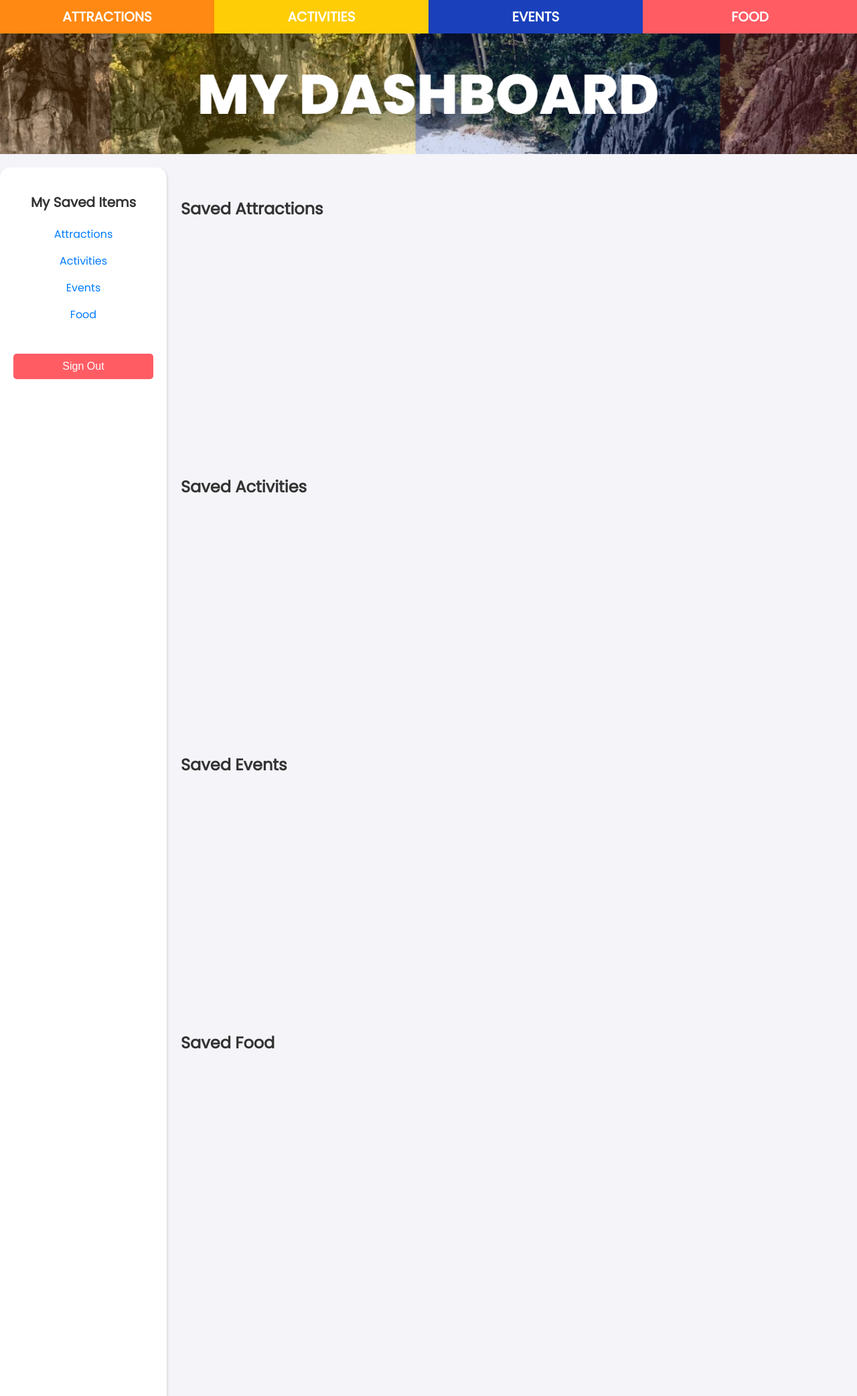
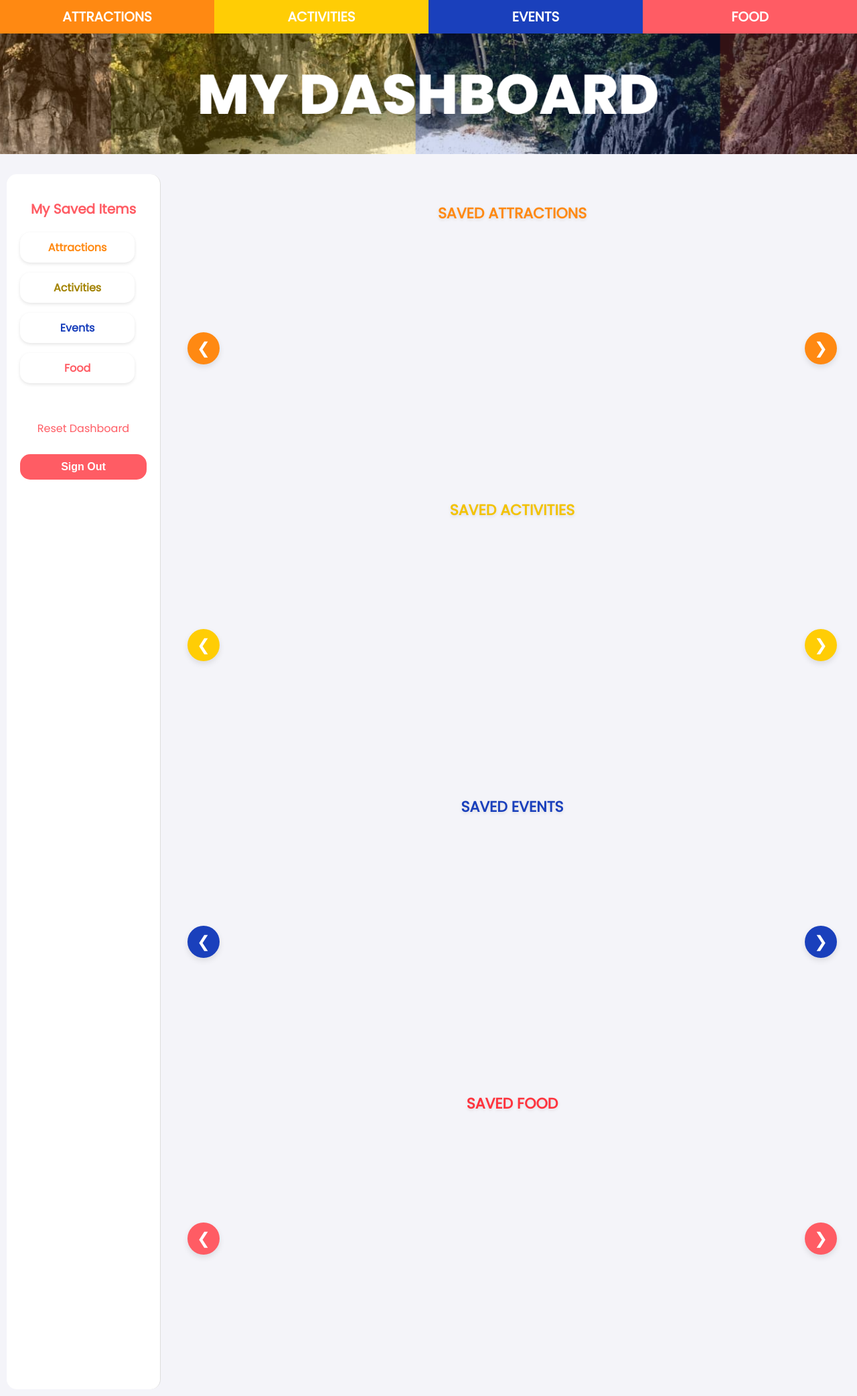
Before and after one commit to jmthebrittle/gunita-flask, a Flask app: page /profile in a window 1280 px wide. Shown: the part 72-2156 px from the top of the page at 67% size. Run offline with Flask 2, Linux system fonts and the light colour scheme; a user stored in the database is signed in; data that the repository does not hold is empty.

Commit message:
updated dashboard functionalities
- added arrows
- fixed the ui
- fixed (some) tabs not removing from dashb

```diff
--- a/main.py
+++ b/main.py
@@ -31,6 +31,59 @@ class Favorite(db.Model):
 @app.route('/')
 def home():
     return render_template("homepage.html")
+
+#Save and Remove Items (not working with database yet)
+@app.route('/add_item', methods=['POST'])
+def add_item():
+    data = request.json
+    print("Data received for saving:", data)
+    if 'img' in data and 'text' in data and 'category' in data:
+        new_favorite = Favorite(
+            img=data['img'],
+            text=data['text'],
+            category=data['category'],
+        )
+        db.session.add(new_favorite)
+        db.session.commit()
+        print("Item saved:", new_favorite)
+        return jsonify({'status': 'success', 'id': new_favorite.id})
+    else:
+        print("Failed to save item, missing data:", data)
+        return jsonify({'status': 'failed', 'reason': 'Missing data'}), 400
+
+@app.route('/remove_item', methods=['DELETE'])
+def remove_item():
+    data = request.json
+    print("Data received for removing:", data)
+    favorite = Favorite.query.filter_by(img=data['img'], text=data['text'], category=data['category']).first()
+    if favorite:
+        print("Item found:", favorite)
+        db.session.delete(favorite)
+        db.session.commit()
+        print("Item deleted:", favorite)
+        return jsonify({'status': 'success'})
+    else:
+        print("Item not found:", data)
+        return jsonify({'status': 'not found'}), 404
+
+@app.route('/get_items', methods=['GET'])
+def get_items():
+    favorites = Favorite.query.all()
+    items = [favorite.to_dict() for favorite in favorites]
+    return jsonify(items)
+
+@app.route('/clear_dashboard', methods=['DELETE'])
+def clear_dashboard():
+    try:
+        num_rows_deleted = db.session.query(Favorite).delete()
+        db.session.commit()
+        print(f"{num_rows_deleted} items deleted from the dashboard.")
+        return jsonify({'status': 'success', 'message': 'Dashboard cleared.'})
+    except Exception as e:
+        print("Error clearing dashboard:", e)
+        db.session.rollback()
+        return jsonify({'status': 'failed', 'reason': str(e)}), 500
+
 
 # SIGN UP
 @app.route('/createNewAcc', methods=['GET', 'POST'])
@@ -84,7 +137,7 @@ def login():
 @app.route('/logout')
 def logout():
     session.pop('username', None)
-    return redirect('/login')
+    return redirect(url_for('login'))
 
 @app.route('/profile')
 def dashboard():
@@ -93,46 +146,7 @@ def dashboard():
     favorites = Favorite.query.all()
     return render_template('userDashboard.html', favorites=favorites)
 
-#Save and Remove Items (not working with database yet)
-@app.route('/add_item', methods=['POST'])
-@app.route('/add_item', methods=['POST'])
-def add_item():
-    data = request.json
-    print("Data received for saving:", data)
-    if 'img' in data and 'text' in data and 'category' in data:
-        new_favorite = Favorite(
-            img=data['img'],
-            text=data['text'],
-            category=data['category'],
-        )
-        db.session.add(new_favorite)
-        db.session.commit()
-        print("Item saved:", new_favorite)
-        return jsonify({'status': 'success', 'id': new_favorite.id})
-    else:
-        print("Failed to save item, missing data:", data)
-        return jsonify({'status': 'failed', 'reason': 'Missing data'}), 400
 
-@app.route('/remove_item', methods=['DELETE'])
-def remove_item():
-    data = request.json
-    print("Data received for removing:", data)
-    favorite = Favorite.query.filter_by(img=data['img'], text=data['text'], category=data['category']).first()
-    if favorite:
-        print("Item found:", favorite)
-        db.session.delete(favorite)
-        db.session.commit()
-        print("Item deleted:", favorite)
-        return jsonify({'status': 'success'})
-    else:
-        print("Item not found:", data)
-        return jsonify({'status': 'not found'}), 404
-
-@app.route('/get_items', methods=['GET'])
-def get_items():
-    favorites = Favorite.query.all()
-    items = [favorite.to_dict() for favorite in favorites]
-    return jsonify(items)
 
 #For dynamic banner image change per pages
 @app.route('/category/<category_name>')
--- a/static/css/dashboard.css
+++ b/static/css/dashboard.css
@@ -1,4 +1,3 @@
-
 body {
     font-family: 'Poppins', sans-serif;
     margin: 0;
@@ -67,7 +66,7 @@ body {
     grid-template-areas: 'sidebar content';
     grid-template-columns: 250px 1fr;
     width: 100%;
-    height: calc(100vh - 270px); /* Adjust for header and banner height */
+    height: calc(100vh - 270px);
     overflow: hidden;
 }
 
@@ -77,10 +76,11 @@ body {
     background-color: #fff;
     padding: 20px;
     border-right: 1px solid #ddd;
-    height: 100%;
-    box-shadow: 0 2px 5px rgba(0, 0, 0, 0.1);
+    height: auto;
+    /*box-shadow: 0 2px 5px rgba(0, 0, 0, 0.1);*/
     border-radius: 15px;
     text-align: center;
+    margin: 10px;
 }
 
 .sidebar h2 {
@@ -105,6 +105,11 @@ body {
     color: #007bff;
     font-size: 16px;
     transition: color 0.3s;
+    padding: 10px;
+    border-radius: 15px;
+    box-shadow: 0 2px 5px rgba(0, 0, 0, 0.1);
+    width: 80%;
+    display: block;
 }
 
 .sidebar ul li a:hover {
@@ -118,11 +123,55 @@ body {
     padding: 10px 15px;
     font-size: 16px;
     cursor: pointer;
-    border-radius: 5px;
+    border-radius: 15px;
+    width: 100%;
+    text-align: center;
+    font-weight: bolder;
+}
+
+.sidebar .reset-dashboard-btn {
+    background-color: #fff;
+    color: #ff5c64;
+    border: none;
+    padding: 10px 15px;
+    font-size: 16px;
+    cursor: pointer;
+    border-radius: 15px;
     width: 100%;
     text-align: center;
     margin-top: 30px;
+    font-family: 'Poppins', sans-serif;
 }
+
+.sidebar ul li a.active.attractions {
+    background-color: #FF8912;
+    color: white;
+}
+
+.sidebar ul li a.active.activities {
+    background-color: #A38303;
+    color: white;
+}
+
+.sidebar ul li a.active.events {
+    background-color: #1A40BC;
+    color: white;
+}
+
+.sidebar ul li a.active.food {
+    background-color: #FF5C64;
+    color: white;
+}
+
+
+
+
+
+
+
+
+
+
 
 .content {
     grid-area: content;
@@ -136,6 +185,7 @@ body {
     color: #333;
     text-align: center;
     font-weight: bolder;
+
 }
 
 .saved-items {
@@ -143,10 +193,13 @@ body {
 }
 
 .saved-items h3 {
-    font-size: 24px;
-    margin-bottom: 20px;
+    font-size: 22px;
+    margin-bottom: 0px;
     color: #333;
-    text-align: left;
+    text-align: center;
+    border-radius: 15px 15px 0px 0px;
+    padding: 10px;
+    text-shadow: 0 2px 5px rgba(0, 0, 0, 0.1);
 }
 
 
@@ -161,6 +214,8 @@ body {
     padding-bottom: 10px;
     position: relative;
     scroll-behavior: smooth;
+    padding: 20px;
+    border-radius: 0px 0px 15px 15px;
 }
 
 .carousel-wrapper {
@@ -176,28 +231,74 @@ body {
     display: none;
 }
 
+.carousel-arrow {
+    position: absolute;
+    top: 50%;
+    transform: translateY(-50%);
+    color: white;
+    border: none;
+    font-size: 24px;
+    cursor: pointer;
+    z-index: 2;
+    padding: 24px;
+    border-radius: 50%;
+    width: 24px;
+    height: 24px;
+    display: flex;
+    justify-content: center;
+    align-items: center;
+    box-shadow: 0 4px 8px rgba(0, 0, 0, 0.1);
+}
+
+.carousel-arrow.left-arrow {
+    left: 10px;
+}
+
+.carousel-arrow.right-arrow {
+    right: 10px;
+}
+
+.carousel-arrow.bcolor1 {
+    background-color: #FF8912;
+}
+
+.carousel-arrow.bcolor2 {
+    background-color: #FFCD05;
+}
+
+.carousel-arrow.bcolor3 {
+    background-color: #1A40BC;
+}
+
+.carousel-arrow.bcolor4 {
+    background-color: #FF5C64;
+}
+.carousel-arrow:hover {
+    background-color: rgba(0, 0, 0, 0.2);
+}
+
 /* Modal Style */
 .modal {
-    display: none; /* Hidden by default */
-    position: fixed; /* Stay in place */
-    z-index: 1; /* Sit on top */
+    display: none;
+    position: fixed;
+    z-index: 1;
     left: 0;
     top: 0;
-    width: 100%; /* Full width */
-    height: 100%; /* Full height */
-    overflow: auto; /* Enable scroll if needed */
-    background-color: rgb(0,0,0); /* Fallback color */
-    background-color: rgba(0,0,0,0.4); /* Black w/ opacity */
+    width: 100%;
+    height: 100%;
+    overflow: auto;
+    background-color: rgb(0,0,0);
+    background-color: rgba(0,0,0,0.4);
 }
 
 .modal-content {
     background-color: #fefefe;
-    margin: 15% auto; /* 15% from the top and centered */
+    margin: 15% auto;
     padding: 20px;
     border: 1px solid #888;
-    width: 80%; /* Could be more or less, depending on screen size */
+    width: 80%;
     max-width: 600px;
-    text-align: center; /* Center the text */
+    text-align: center;
     border-radius: 8px;
 }
 
--- a/static/js/dashboard.js
+++ b/static/js/dashboard.js
@@ -1,6 +1,9 @@
 document.addEventListener('DOMContentLoaded', () => {
     setupHeartIcons();
     setupModals();
+    setupResetDashboardButton();
+    setupSidebarLinks();
+    setupSignOutButton();
 });
 
 function setupHeartIcons() {
@@ -52,12 +55,9 @@ function confirmRemoval(event, element) {
             category: modal.currentItem.querySelector('.heart-icon-container').dataset.category
         };
 
-
-        modal.currentItem.remove();
-
-        // Send delete request
         removeItem(itemData).then(response => {
             if (response.status === 'success') {
+                modal.currentItem.remove();
                 modal.style.display = 'none';
                 alert('Item removed from the dashboard.');
             } else {
@@ -68,10 +68,8 @@ function confirmRemoval(event, element) {
 }
 
 function toggleFavorite(event, element, adding) {
-    if (event) {
     event.preventDefault();
     event.stopPropagation();
-    }
 
     element.classList.toggle('active', adding);
     const isSaved = element.classList.contains('active');
@@ -86,29 +84,15 @@ function toggleFavorite(event, element, adding) {
                   'food',
     };
 
-    if (isSaved) {
-        saveItem(itemData);
+    if (!isSaved) {
+        removeItem(itemData).then(response => {
+            if (response.status === 'success') {
+                alert('Item removed from the dashboard.');
             } else {
-        removeItem(itemData);
-    }
-}
-
-function saveItem(itemData) {
-    fetch('/add_item', {
-        method: 'POST',
-        headers: {
-            'Content-Type': 'application/json'
-        },
-        body: JSON.stringify(itemData)
-    })
-    .then(response => response.json())
-    .then(data => {
-        if (data.status === 'success') {
-            location.reload();
-        } else {
-            alert('Failed to add the item to the dashboard.');
+                alert('Failed to remove the item.');
             }
         });
+    }
 }
 
 function removeItem(itemData) {
@@ -119,12 +103,82 @@ function removeItem(itemData) {
         },
         body: JSON.stringify(itemData)
     })
-    .then(response => response.json())
-    .then(data => {
-        if (data.status === 'success') {
+    .then(response => response.json());
+}
+
+
+function setupResetDashboardButton() {
+    const resetButton = document.getElementById('resetDashboardBtn');
+    const resetModal = document.getElementById('resetConfirmationModal');
+    const confirmReset = document.getElementById('confirmReset');
+    const cancelReset = document.getElementById('cancelReset');
+    const closeResetModal = document.getElementById('closeResetModal');
+
+    resetButton.addEventListener('click', () => {
+        resetModal.style.display = 'block';
+    });
+
+    closeResetModal.onclick = () => {
+        resetModal.style.display = 'none';
+    };
+
+    cancelReset.onclick = () => {
+        resetModal.style.display = 'none';
+    };
+
+    confirmReset.onclick = () => {
+        clearDashboard().then(response => {
+            if (response.status === 'success') {
+                alert('Dashboard cleared.');
                 location.reload();
             } else {
-            alert('Failed to remove the item from the dashboard.');
+                alert('Failed to clear the dashboard.');
             }
+            resetModal.style.display = 'none';
+        });
+    };
+
+    window.onclick = (event) => {
+        if (event.target === resetModal) {
+            resetModal.style.display = 'none';
+        }
+    };
+}
+
+function clearDashboard() {
+    return fetch('/clear_dashboard', {
+        method: 'DELETE',
+        headers: {
+            'Content-Type': 'application/json'
+        }
+    })
+    .then(response => response.json());
+}
+
+function scrollCarousel(category, direction) {
+    const carouselWrapper = document.querySelector(`#saved-${category} .carousel-wrapper`);
+    const scrollAmount = carouselWrapper.clientWidth / 2; // Adjust as needed
+    if (direction === -1) {
+        carouselWrapper.scrollBy({ left: -scrollAmount, behavior: 'smooth' });
+    } else {
+        carouselWrapper.scrollBy({ left: scrollAmount, behavior: 'smooth' });
+    }
+}
+
+function setupSidebarLinks() {
+    const links = document.querySelectorAll('.sidebar ul li a');
+
+    links.forEach(link => {
+        link.addEventListener('click', function () {
+            links.forEach(link => link.classList.remove('active'));
+            this.classList.add('active');
+        });
     });
 }
+
+function setupSignOutButton() {
+    const signOutButton = document.querySelector('.signout');
+    signOutButton.addEventListener('click', () => {
+        window.location.href = '/logout';
+    });
+}
--- a/templates/suggestedAct.html
+++ b/templates/suggestedAct.html
@@ -38,10 +38,10 @@
 
     <a class="tab-portrait tab4 tab-activities" href="/GetActByID/4">
         <div class="tab-content">
-            <div class="heart-icon-container" onclick="toggleHeart(event, this)" data-category="activities" data-text="Strawberry Picking" data-img="../static/images/Activities_Attractions/strawberry-picking-1.jpg">
+            <div class="heart-icon-container" onclick="toggleHeart(event, this)" data-category="activities" data-text="Strawberry Picking" data-img="/static/images/Activities_Attractions/strawberry-picking-1.jpg">
                 <div class="heart-icon"></div>
             </div>
-            <img class="tab-image-p" src="../static/images/Activities_Attractions/strawberry-picking-1.jpg" alt="Activity Image">
+            <img class="tab-image-p" src="/static/images/Activities_Attractions/strawberry-picking-1.jpg" alt="Activity Image">
             <p class="tab-text">Strawberry Picking</p>
         </div>
     </a>
--- a/templates/userDashboard.html
+++ b/templates/userDashboard.html
@@ -33,20 +33,21 @@
     <!-- Main Content -->
     <div class="itempage">
         <div class="sidebar">
-            <h2>My Saved Items</h2>
+            <h2 style="color:#FF5C64 ; font-weight: bolder;">My Saved Items</h2>
             <ul>
-                <li><a href="#saved-attractions">Attractions</a></li>
-                <li><a href="#saved-activities">Activities</a></li>
-                <li><a href="#saved-events">Events</a></li>
-                <li><a href="#saved-food">Food</a></li>
+                <li ><a style="color:#FF8912 ; font-weight: bolder;" href="#saved-attractions">Attractions</a></li>
+                <li ><a style="color:#A38303 ; font-weight: bolder;" href="#saved-activities">Activities</a></li>
+                <li ><a style="color:#1A40BC ; font-weight: bolder;" href="#saved-events">Events</a></li>
+                <li ><a style="color:#FF5C64 ; font-weight: bolder;" href="#saved-food">Food</a></li>
+                <button id="resetDashboardBtn" class="reset-dashboard-btn">Reset Dashboard</button>
             </ul>
             <button class="signout">Sign Out</button>
         </div>
         <div class="content">
             <div id="saved-attractions" class="saved-items">
-                <h3>Saved Attractions</h3>
+                <h3 style="color: #FF8912;">SAVED ATTRACTIONS</h3>
                 <div class="tab-container">
-
+                    <button class="carousel-arrow left-arrow bcolor1" onclick="scrollCarousel('attractions', -1)">&#10094;</button>
                     <div class="carousel-wrapper">
                         {% for favorite in favorites if favorite.category == 'attractions' %}
                             <div class="tab-item">
@@ -62,15 +63,15 @@
                             </div>
                         {% endfor %}
                     </div>
-
+                    <button class="carousel-arrow right-arrow bcolor1" onclick="scrollCarousel('attractions', 1)">&#10095;</button>
                 </div>
             </div>
 
 
             <div id="saved-activities" class="saved-items">
-                <h3>Saved Activities</h3>
+                <h3 style="color: #f3c200;">SAVED ACTIVITIES</h3>
                 <div class="tab-container">
-
+                    <button class="carousel-arrow left-arrow bcolor2" onclick="scrollCarousel('activities', -1)">&#10094;</button>
                     <div class="carousel-wrapper">
                         {% for favorite in favorites if favorite.category == 'activities' %}
                             <div class="tab-item">
@@ -86,15 +87,15 @@
                             </div>
                         {% endfor %}
                     </div>
-
+                    <button class="carousel-arrow right-arrow bcolor2" onclick="scrollCarousel('activities', 1)">&#10095;</button>
                 </div>
             </div>
 
 
             <div id="saved-events" class="saved-items">
-                <h3>Saved Events</h3>
+                <h3 style="color: #1A40BC;">SAVED EVENTS</h3>
                 <div class="tab-container">
-
+                    <button class="carousel-arrow left-arrow bcolor3" onclick="scrollCarousel('events', -1)">&#10094;</button>
                     <div class="carousel-wrapper">
                         {% for favorite in favorites if favorite.category == 'events' %}
                             <div class="tab-item">
@@ -110,15 +111,16 @@
                             </div>
                         {% endfor %}
                     </div>
-
+                    <button class="carousel-arrow right-arrow bcolor3" onclick="scrollCarousel('events', 1)">&#10095;</button>
                 </div>
             </div>
 
 
+
             <div id="saved-food" class="saved-items">
-                <h3>Saved Food</h3>
+                <h3 style="color: #FF333D;">SAVED FOOD</h3>
                 <div class="tab-container">
-
+                    <button class="carousel-arrow left-arrow bcolor4" onclick="scrollCarousel('food', -1)">&#10094;</button>
                     <div class="carousel-wrapper">
                         {% for favorite in favorites if favorite.category == 'food' %}
                             <div class="tab-item">
@@ -128,16 +130,15 @@
                                             <div class="heart-icon"></div>
                                         </div>
                                         <img class="tab-image-p" src="{{ favorite.img }}" alt="{{ favorite.text }}">
-                                        <p class="tab-text" style="background-color:#FF5C64;" >{{ favorite.text }}</p>
+                                        <p class="tab-text" style="background-color:#FF5C64;">{{ favorite.text }}</p>
                                     </div>
                                 </a>
                             </div>
                         {% endfor %}
                     </div>
-
+                    <button class="carousel-arrow right-arrow bcolor4" onclick="scrollCarousel('food', 1)">&#10095;</button>
                 </div>
             </div>
-
 
         </div>
     </div>
@@ -152,5 +153,14 @@
     </div>
 </div>
 
+<div id="resetConfirmationModal" class="modal">
+    <div class="modal-content">
+        <span class="close" id="closeResetModal">&times;</span>
+        <p>Are you sure you want to clear all items from your dashboard?</p>
+        <button id="confirmReset" class="confirm-btn">Yes</button>
+        <button id="cancelReset" class="cancel-btn">No</button>
+    </div>
+</div>
+
 </body>
 </html>
```
Also changed, not shown: static/css/homepage.css (+2 -28 lines), gunita.db. Lines whose indentation alone changed are shown as unchanged.
